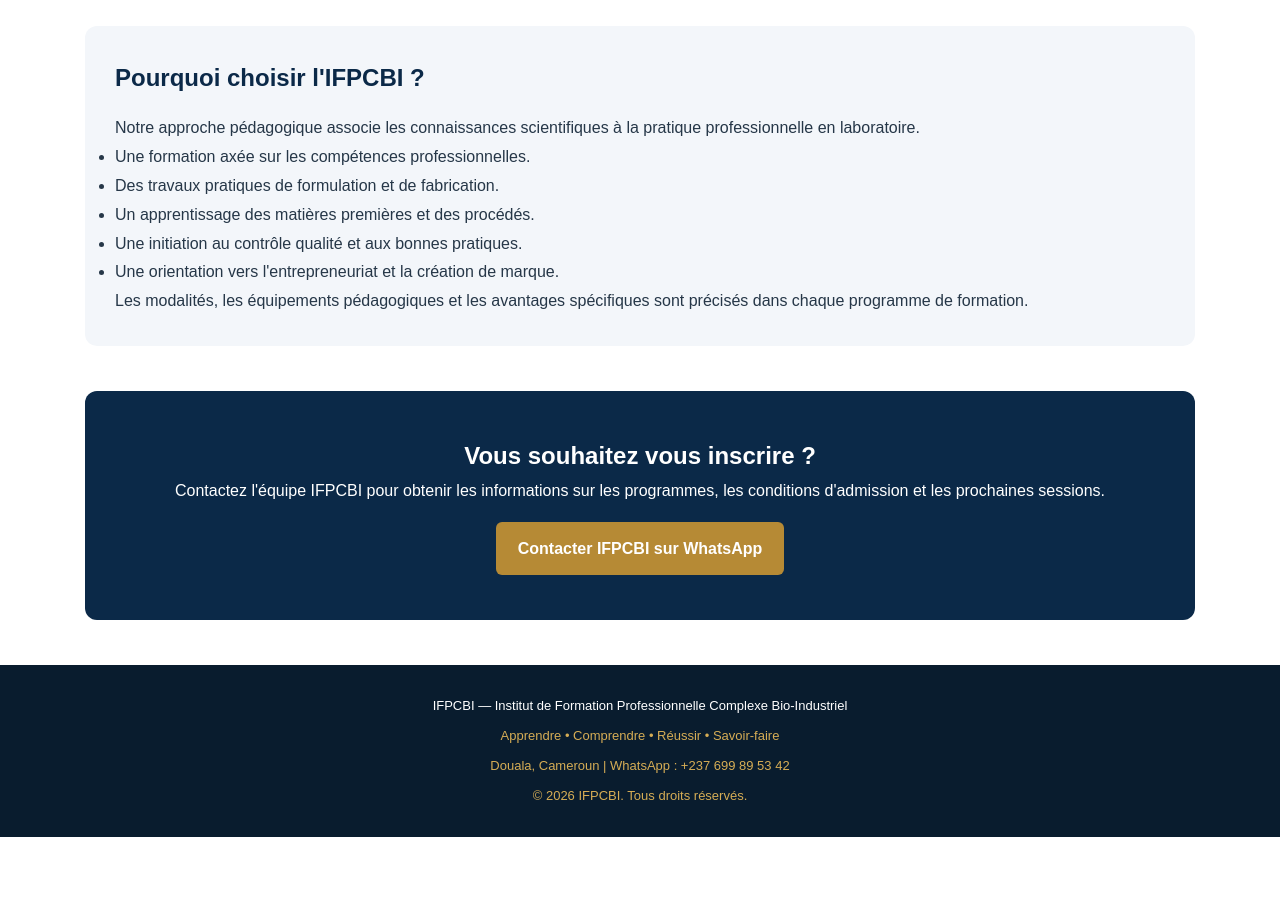
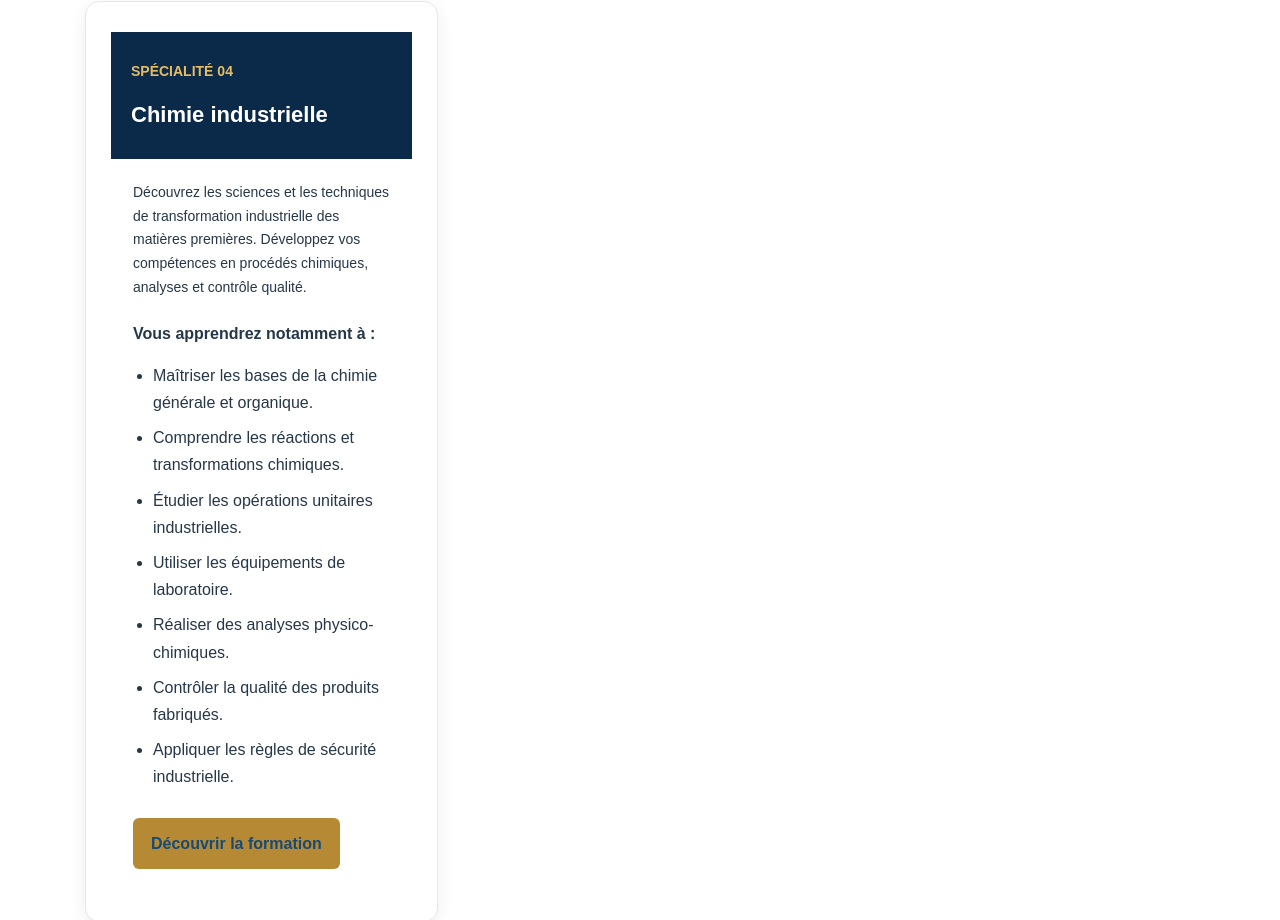
Before and after one commit to cbicosest-dotcom/ifpcbi-academy, a plain HTML site: page formations.html in a window 1280 px wide. Shown: the part 1435-2355 px from the top of the page. Before the commit the page ends 2272 px from the top, so only its background shows below. Drawn offline with Linux system fonts and the light colour scheme.

Commit message:
Update formations.html

```diff
--- a/formations.html
+++ b/formations.html
@@ -272,6 +272,36 @@
       </div>
     </article>
 
+<article class="formation-card">
+  <div class="formation-card-header">
+    <span>SPÉCIALITÉ 04</span>
+    <h2>Chimie industrielle</h2>
+  </div>
+
+  <div class="formation-card-content">
+    <p>
+      Découvrez les sciences et les techniques de transformation
+      industrielle des matières premières. Développez vos compétences
+      en procédés chimiques, analyses et contrôle qualité.
+    </p>
+
+    <strong>Vous apprendrez notamment à :</strong>
+    <ul>
+      <li>Maîtriser les bases de la chimie générale et organique.</li>
+      <li>Comprendre les réactions et transformations chimiques.</li>
+      <li>Étudier les opérations unitaires industrielles.</li>
+      <li>Utiliser les équipements de laboratoire.</li>
+      <li>Réaliser des analyses physico-chimiques.</li>
+      <li>Contrôler la qualité des produits fabriqués.</li>
+      <li>Appliquer les règles de sécurité industrielle.</li>
+    </ul>
+
+    <a class="formation-link" href="chimie-industrielle.html">
+      Découvrir la formation
+    </a>
+  </div>
+</article>
+
   </section>
 
   <section class="catalogue-benefits">
```
